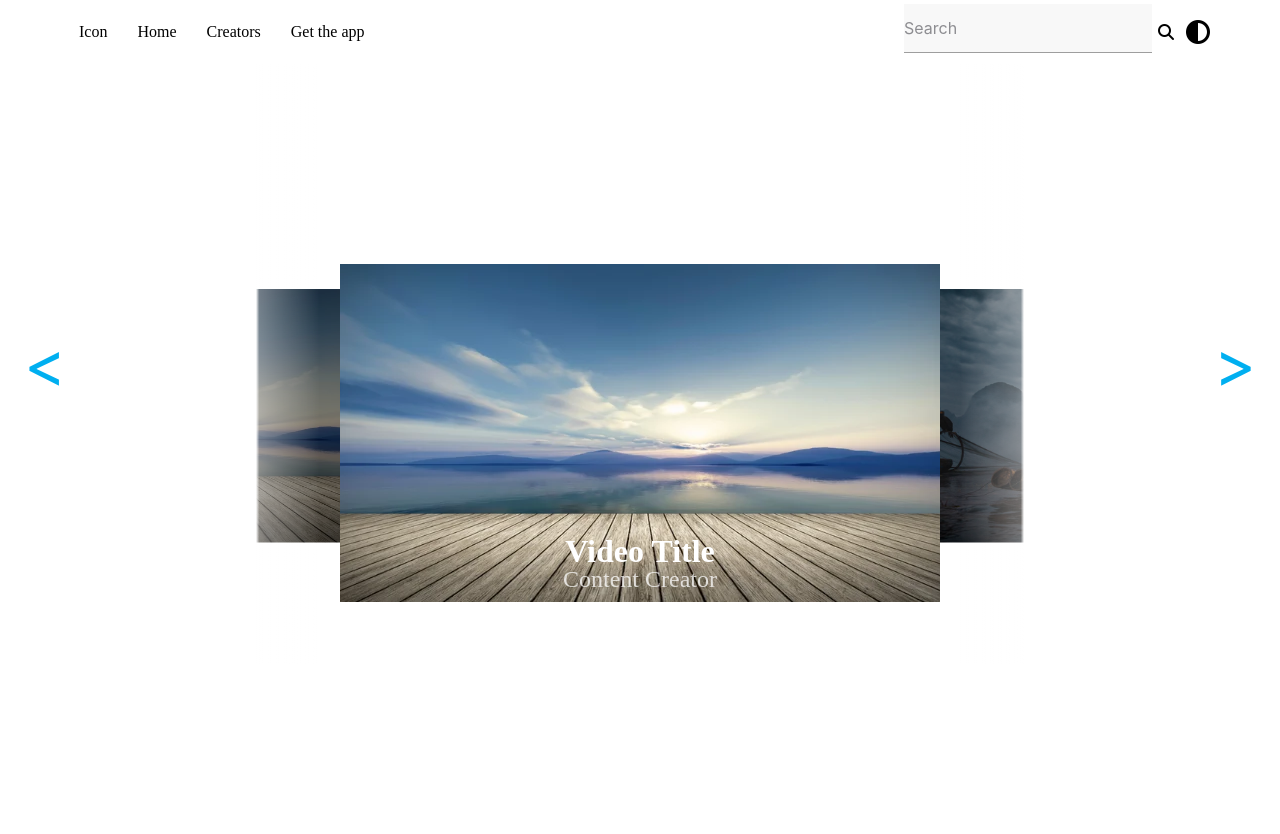
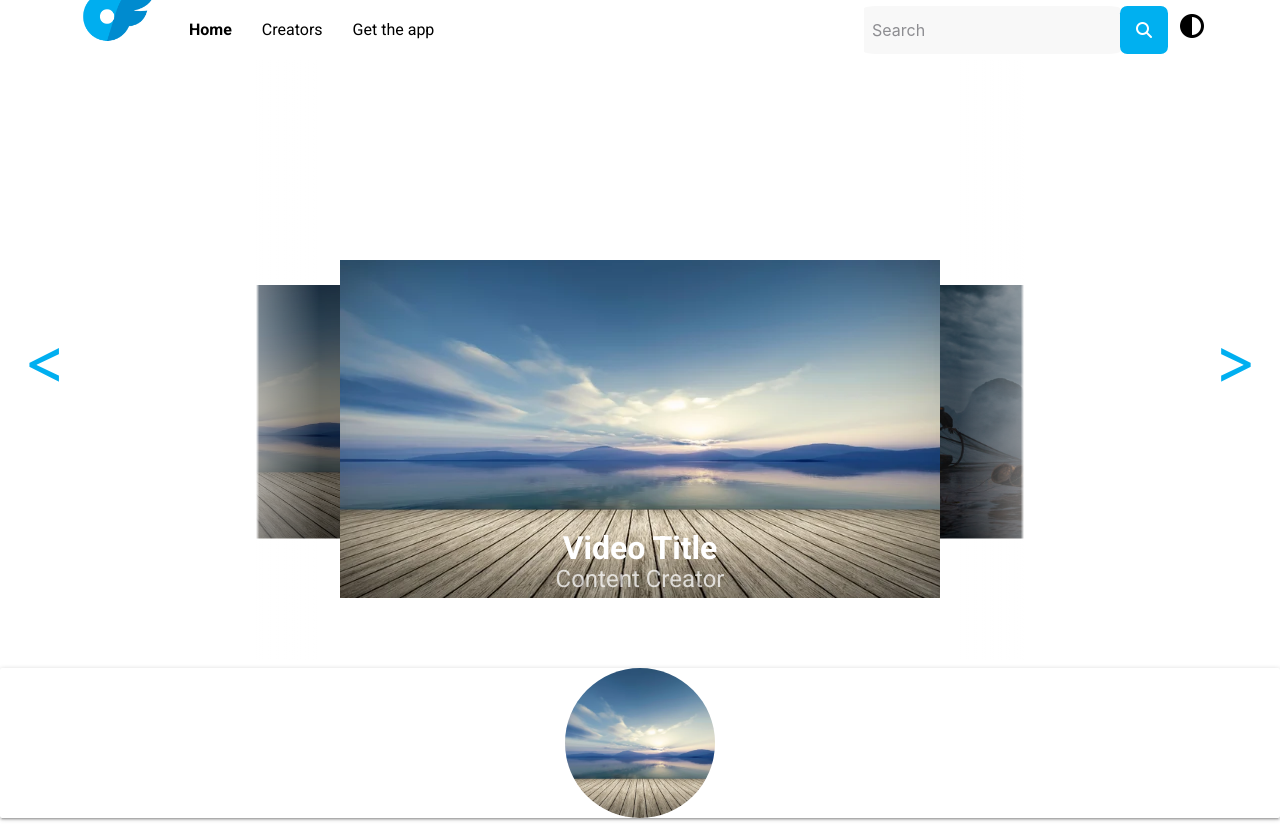
Before and after one commit to ThomasAlanStevens/oftv-replica-php, a PHP site: page / in a window 1280 px wide. Before the commit the page ends 602 px from the top, so only its background shows below. Run offline with PHP 8.4, Linux system fonts and the light colour scheme; some libraries are stand-ins or nearby versions.

Commit message:
Making sure fully updated code is available for labtop

```diff
--- a/index.html
+++ b/index.html
@@ -5,6 +5,9 @@
         <meta charset="UTF-8">
         <meta http-equiv="X-UA-Compatible" content="IE=edge">
         <meta name="viewport" content="width=device-width, initial-scale=1.0">
+        <link rel="preconnect" href="https://fonts.googleapis.com">
+        <link rel="preconnect" href="https://fonts.gstatic.com" crossorigin>
+        <link href="https://fonts.googleapis.com/css2?family=Roboto:wght@100;400;700;900&display=swap" rel="stylesheet">
         <link rel="stylesheet" href="https://cdnjs.cloudflare.com/ajax/libs/font-awesome/4.7.0/css/font-awesome.min.css">
         <link rel="stylesheet" href="https://cdnjs.cloudflare.com/ajax/libs/materialize/1.0.0/css/materialize.min.css">
         <link rel="stylesheet" href="styles.css">
@@ -13,14 +16,16 @@
     </head>
 
     <body>
-        <header>
+
+        <!-- OF.TV Header -->
+        <header id="top">
             <nav class="flex-row">
                 <section>
                     <ul class="flex-row">
-                        <li><a href="#">Icon</a></li>
-                        <li><a href="#">Home</a></li>
-                        <li><a href="#">Creators</a></li>
-                        <li><a href="#">Get the app</a></li>
+                        <li><a href="https://of.tv/"><img class="icon" src="oftvIcon.png" alt="OF.TV Icon"></a></li>
+                        <li><a class="home" href="#top">Home</a></li>
+                        <li><a href="https://of.tv/creators/">Creators</a></li>
+                        <li><a href="https://of.tv/download/">Get the app</a></li>
                     </ul>
                 </section>
                 <section>
@@ -28,7 +33,7 @@
                         <li>
                             <form class="flex-row" action="#" id="searchform" method="get">
                                 <input type="text" id="search" name="search" placeholder="Search">
-                                <button><i class="fa fa-search"></i></button>
+                                <button class="search-button"><i class="fa fa-search"></i></button>
                             </form>
                         </li>
                         <li><button dark-mode><i class="fa-solid fa-circle-half-stroke"></i></button></li>
@@ -36,9 +41,11 @@
                 </section>
             </nav>
         </header>
+
+        <!-- Main Video Display Section Using Materialize-->
         <main>
             <div class="fade-left"></div>
-            <section class="carousel">
+            <section id="carousel" class="carousel">
                 <div class="carousel-item">
                     <section>
                         <img src="placeholder.jpg" alt="">
@@ -79,75 +86,26 @@
         </main>
 
 
-
-        <!-- <main class="carousel" data-carousel> -->
-            <!-- <button class="carousel-button prev" data-carousel-button = 'prev'><</button>
-            <button class="carousel-button next" data-carousel-button = 'next'>></button>
-            <ul class="flex-row" data-slides>
-                <li class="slide" data-active><img src="/placeholder.jpg" alt=""></li>
-                <li class="slide"><img src="/placeholder2.jpg" alt=""></li>
-                <li class="slide"><img src="/placeholder3.jpg" alt=""></li>
-                <li class="slide"><img src="/placeholder.jpg" alt=""></li>
-                <li class="slide"><img src="/placeholder2.jpg" alt=""></li>
-                <li class="slide"><img src="/placeholder3.jpg" alt=""></li>
-            </ul> -->
-        <!-- </main>
-
-        <section>
-            <ul class="flex-row">
-                <li></li>
-            </ul>
+        <!-- Other Videos Of Different Categories Using Swiper.js -->
+        <section class="slide-container">
+            <section class="slide-content">
+                <div class="card-wrapper">
+                    <div class="card">
+                        <section class="vid-content">
+                            <span class="overlay"></span>
+                            <div class="vid-image"><img src="placeholder.jpg" alt="" class="vid-img"></div>
+                        </section>
+                    </div>
+                </div>
+            </section>
         </section>
 
-        <section>
-            <ul class="flex-row">
-                <li></li>
-            </ul>
-        </section>
-
-        <section>
-            <ul class="flex-row">
-                <li></li>
-            </ul>
-        </section>
-
-        <footer>
-            <section class="flexrow">
-                <section class="flex col">
-                    <img src="" alt="">
-                    <span><a href=""></a></span>
-                </section>
-                <section class="flex col">
-                    <h3></h3>
-                    <ul class="flexrow">
-                        <li></li>
-                        <li></li>
-                        <li></li>
-                        <li></li>
-                        <li></li>
-                        <li></li>
-                        <li></li>
-                        <li></li>
-                    </ul>
-                </section>
-                <section class="flex col">
-                    <h4></h4>
-                    <span><a href=""></a></span>
-                </section>
-            </section>
-            <small class="flexrow">
-                &copy;
-                <span> 2022 OFTV|</span>
-                <span><a href="">Privacy Policy</a></span>
-            </small>
-        </footer> -->
-        <!-- <script src="script.js"></script> -->
         <script src="https://code.jquery.com/jquery-3.4.1.js"></script>
         <script src="https://cdnjs.cloudflare.com/ajax/libs/materialize/1.0.0/js/materialize.min.js"></script>
         <script type="text/javascript">
             $(document).ready(function(){
-                $('.carousel').carousel({
-                    numVisible: 3,
+                $('#carousel').carousel({
+                    numVisible: 5,
                 });
             });
             setInterval(function(){
--- a/styles.css
+++ b/styles.css
@@ -19,7 +19,8 @@ time, mark, audio, video {
 	padding: 0;
 	border: 0;
 	font-size: 100%;
-	font: inherit;
+	font-family: 'MedievalSharp', cursive;
+    font-family: 'Roboto', sans-serif;
 	vertical-align: baseline;
 }
 /* HTML5 display-role reset for older browsers */
@@ -52,9 +53,10 @@ table {
     height: auto;
   }
 
+
 /* Custom Styles */
 
-main{
+main, .carousel-container{
     position: relative;
     vertical-align: middle;
     margin: auto;
@@ -90,19 +92,42 @@ nav ul a{
     color: black;
 }
 
+
 nav.flex-row {
     justify-content: space-between;
     align-items: center;
+    height: 60px;
+}
+
+.icon{
+    width: 5em;
+}
+
+.home{
+    font-weight: bolder;
 }
 
 i.fa-search, i.fa-circle-half-stroke{
     height: auto;
+    padding: .5em;
+}
+
+
+i.fa-search{
+    box-sizing: border-box;
+    height: auto;
+    padding: 1em;
+    margin: 0;
+    color: white;
+    background-color: rgb(0,176,240);
+    border-radius: 15%;
 }
 
 button{
     height: auto;
     background-color: white;
     border: none;
+    padding: 0;
 }
 
 #searchForm > *{
@@ -111,6 +136,10 @@ button{
 
 #search{
     background-color: rgb(248,248,248);
+    padding-left: .5em;
+    border-radius: 5%;
+    border-bottom: none;
+    margin: 0;
 }
 
 #search::placeholder{
@@ -119,7 +148,7 @@ button{
 
 
 
-/* Image Carousel */
+/* Materialize Image Carousel */
 
 .carousel{
     position: relative;
@@ -128,6 +157,7 @@ button{
     height: 600px;
     perspective: 600px;
 }
+
 
 .carousel .carousel-item{
     width: 600px;
@@ -161,7 +191,6 @@ button{
 }
 
 .carousel .carousel-item h4{
-    background-color: black;
     color: rgba(255, 255, 255, 0.75);
     margin: 2.5em;
     padding: 10px 5px;
@@ -216,3 +245,46 @@ button{
     height: 600px;
     width: 25vw;
 }
+
+.fade-left-minor{
+    position: absolute;
+    left: 0;
+    top: 0;
+    z-index: 2;
+    background: linear-gradient(270deg,rgb(255 255 255/0%) 0%,rgb(255 255 255/39%) 19%,rgb(255 255 255) 20%);
+    height: 600px;
+    width: 15vw;
+}
+
+.fade-right-minor{
+    position: absolute;
+    z-index: 2;
+    right: 0;
+    top: 0;
+    transform: rotate(180deg);
+    background: linear-gradient(270deg,rgb(255 255 255/0%) 0%,rgb(255 255 255/39%) 19%,rgb(255 255 255) 20%);
+    height: 600px;
+    width: 15vw;
+}
+
+/* Swiper.Js Image Carousel */
+
+.vid-content{
+    display: flex;
+    align-items: center;
+    justify-content: center;
+}
+
+.vid-image{
+    position: relative;
+    height: 150px;
+    width: 150px;
+    border-radius: 50%;
+}
+
+.vid-image .vid-img{
+    height: 100%;
+    width: 100%;
+    object-fit: cover;
+    border-radius: 50%;
+}
```
